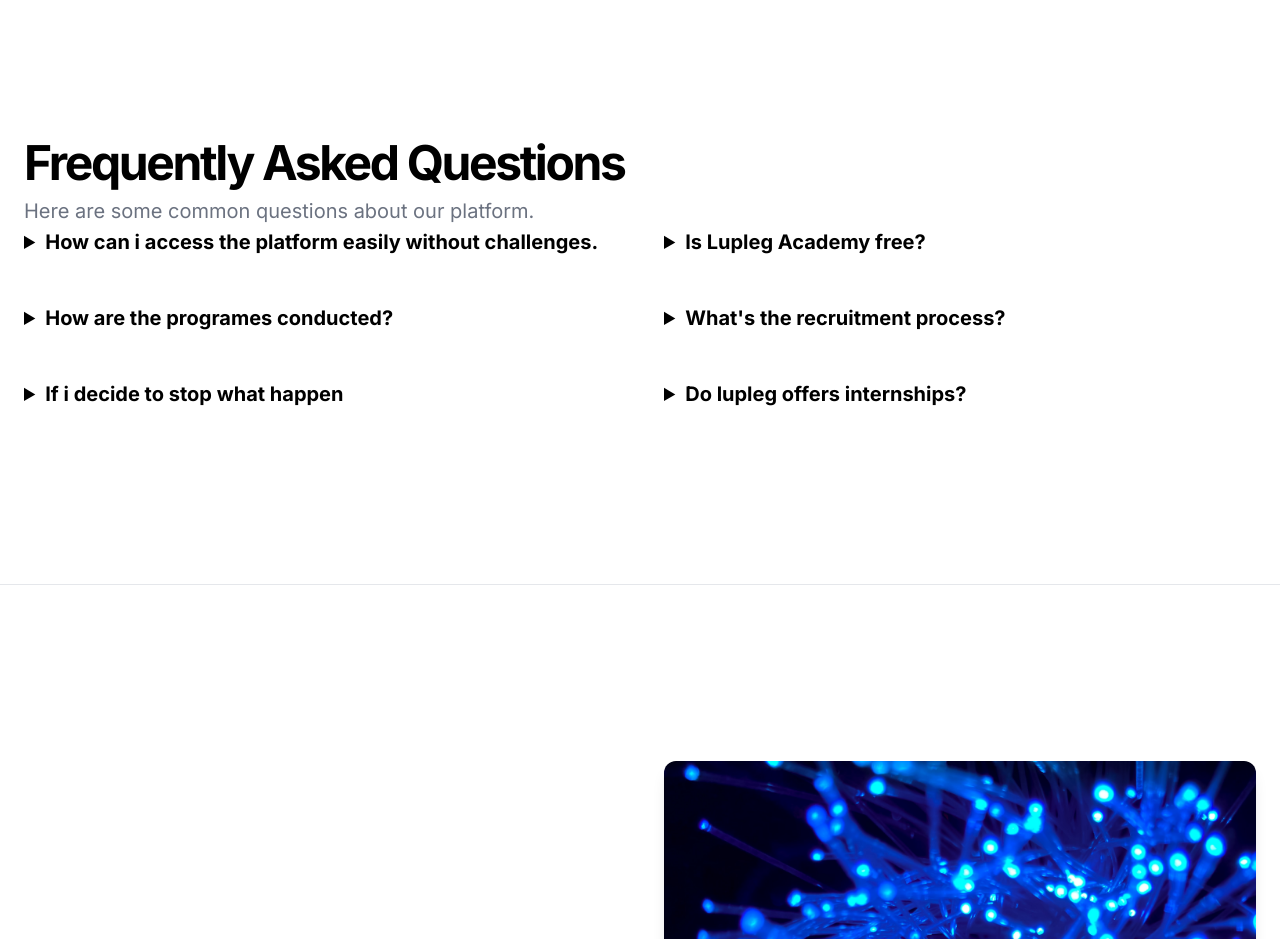
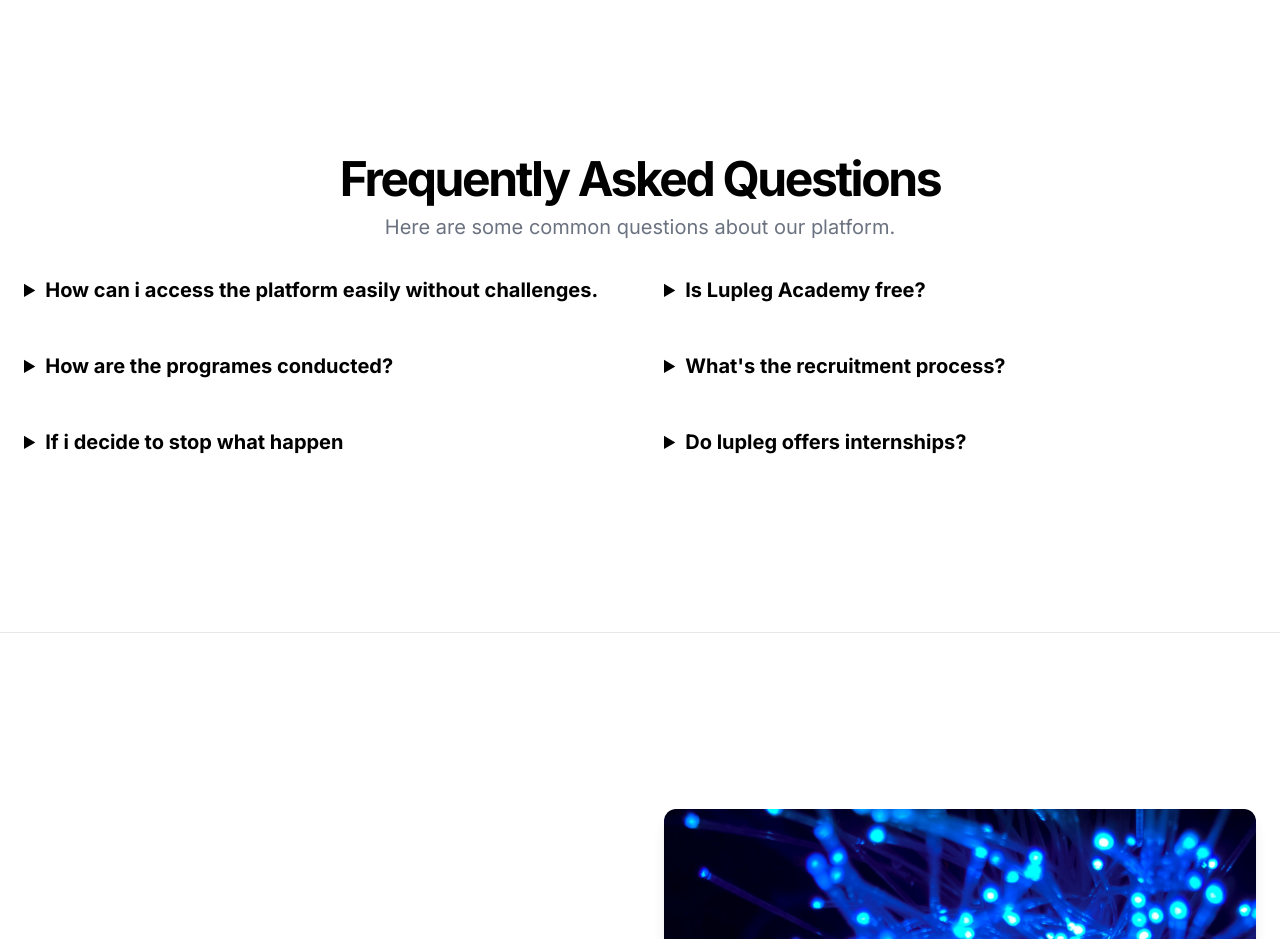
Before and after one commit to Lupleg-dev/React_Tutorials, a Next.js app: page /features in a window 1280 px wide. Shown: the part 960-1899 px from the top of the page. Built offline with nearby package versions, Linux system fonts and the light colour scheme.

Commit message:
added some padding to FQA

```diff
--- a/app/features/page.js
+++ b/app/features/page.js
@@ -80,11 +80,11 @@
       <div className="w-full py-12 md:py-24 lg:py-32">
         <div className="container px-4 md:px-6">
           <div className="flex flex-col justify-center space-y-4">
-            <div className="space-y-2">
-              <h2 className="text-3xl font-bold tracking-tighter sm:text-5xl">
+            <div className="space-y-2 p-4">
+              <h2 className="text-3xl font-bold tracking-tighter sm:text-5xl md:text-center">
                 Frequently Asked Questions
               </h2>
-              <p className="max-w-[600px] text-gray-500 md:text-xl/relaxed lg:text-base/relaxed xl:text-xl/relaxed dark:text-gray-400">
+              <p className=" text-gray-500 md:text-center  md:pb-4 md:text-xl/relaxed lg:text-base/relaxed xl:text-xl/relaxed dark:text-gray-400">
                 Here are some common questions about our platform.
               </p>
             </div>
```
